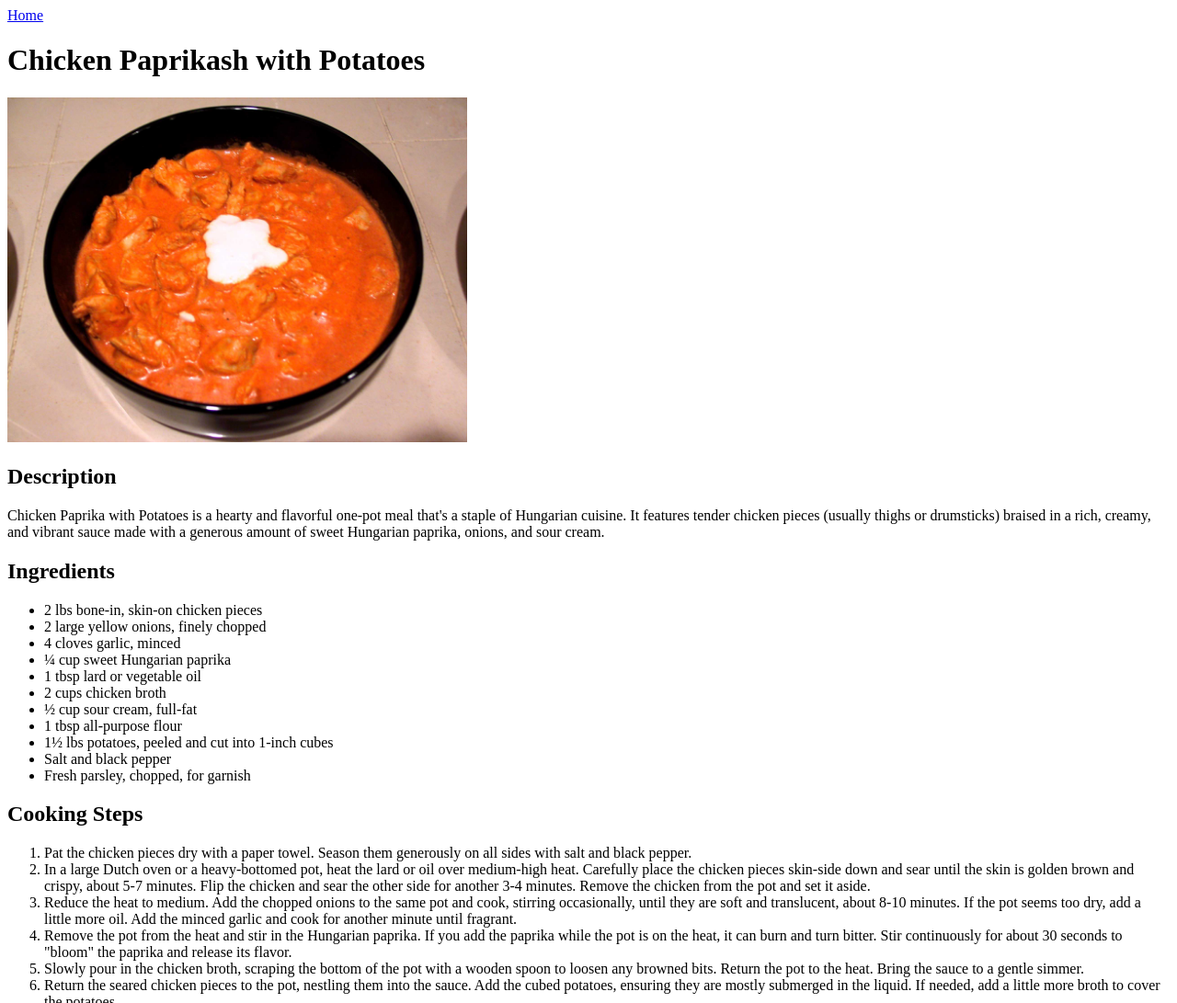
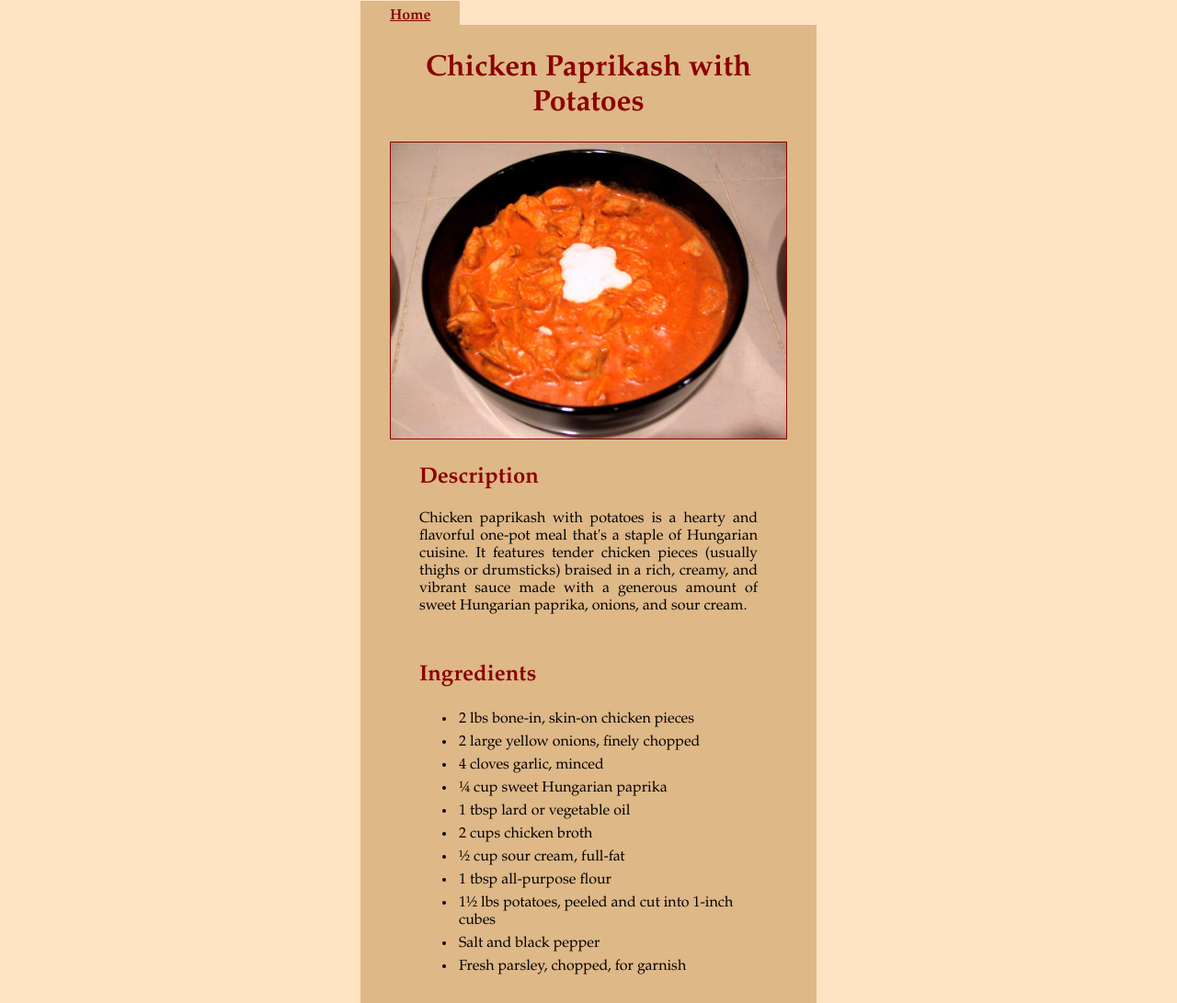
Before and after one commit to Pandemolyum/odin-recipes, a plain HTML site: page recipes/chicken-paprikash.html in a window 1280 px wide. Shown: the top 1091 px of the page at 92% size. Drawn offline with Linux system fonts and the light colour scheme.

Commit message:
Add style.css
Update index.html to refer to the stylesheet. Split various elements
using divs.

```diff
--- a/recipes/chicken-paprikash.html
+++ b/recipes/chicken-paprikash.html
@@ -3,19 +3,24 @@
 <head>
     <meta charset="UTF-8">
     <meta name="viewport" content="width=device-width, initial-scale=1.0">
+    <link rel="stylesheet" href="../style.css">
     <title>Chicken Paprika Recipe</title>
 </head>
 <body>
-    <a href="../index.html">Home</a>
+    <a href="../index.html" class="content">Home</a>
+
+    <div class="content">
         <h1>Chicken Paprikash with Potatoes</h1>
 
-    <img src="../img/chicken_paprikash.jpg" alt="saucy paprika red colored dish with chicken, potatoes, and sour cream in a bowl" width="500">
+        <img src="../img/chicken_paprikash.jpg" alt="saucy paprika red colored dish with chicken, potatoes, and sour cream in a bowl">
 
+        <div class="section">
             <h2>Description</h2>
-    <p>Chicken Paprika with Potatoes is a hearty and flavorful one-pot meal that's a staple of Hungarian cuisine.
+            <p>Chicken paprikash with potatoes is a hearty and flavorful one-pot meal that's a staple of Hungarian cuisine.
                 It features tender chicken pieces (usually thighs or drumsticks) braised in a rich, creamy, and vibrant
                 sauce made with a generous amount of sweet Hungarian paprika, onions, and sour cream.</p>
-
+        </div>
+        <div class="section">
             <h2>Ingredients</h2>
             <ul>
                 <li>2 lbs bone-in, skin-on chicken pieces</li>
@@ -30,7 +35,8 @@
                 <li>Salt and black pepper</li>
                 <li>Fresh parsley, chopped, for garnish</li>
             </ul>
-
+        </div>
+        <div class="section">
             <h2>Cooking Steps</h2>
             <ol>
                 <li>Pat the chicken pieces dry with a paper towel. Season them generously on all sides with salt and black pepper.</li>
@@ -55,5 +61,7 @@
                 <li>Taste the sauce and adjust with salt and pepper as needed. Garnish with fresh chopped parsley and serve hot.
                     Optionally serve with a side of crusty bread to soak up the delicious sauce.</li>
             </ol>
+        </div>
+    </div>
 </body>
 </html>
--- /dev/null
+++ b/style.css
@@ -0,0 +1,59 @@
+html {
+  box-sizing: border-box;
+}
+
+*,
+*::before,
+*::after {
+  box-sizing: inherit;
+}
+
+* {
+    font-family: Garamond, Verdana, Arial;
+}
+
+body {
+    background-color: bisque;
+}
+
+h1,
+h2 {
+    color: darkred;
+}
+
+h1 {
+    text-align: center;
+    border-bottom: 3px;
+}
+
+p {
+    text-align: justify;
+}
+
+li {
+    padding: 3px;
+    color: black
+}
+
+img {
+    width: 100%;
+    height: auto;
+    display: block;
+    margin: 0 auto;
+    border: 1px solid #8b0000;
+}
+
+a {
+    color: darkred;
+    font-weight: bold;
+}
+
+.content,
+.section {
+    padding: 8px 32px;
+}
+
+.content {
+    background-color: burlywood;
+    margin: 0px 384px 384px;
+}
```
Also changed, not shown: index.html (+3 -0 lines), recipes/chvishtari.html (+11 -3 lines), recipes/sarmale.html (+10 -1 lines), 1 other file. Lines whose indentation alone changed are shown as unchanged.
